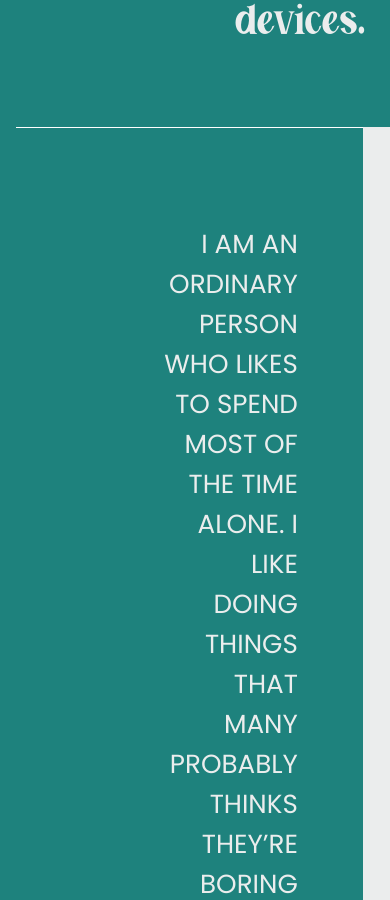
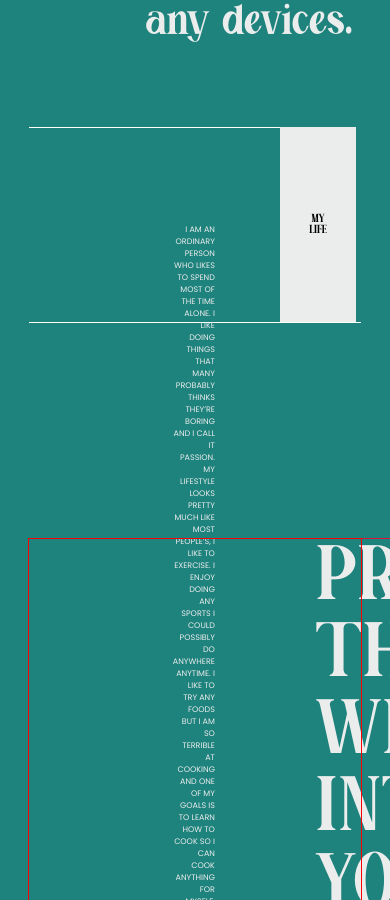
Before and after one commit to reynaldlamury/portfolio, a Next.js app: page / in a window 390 px wide. Shown: the part 1100-2000 px from the top of the page. Built offline with nearby package versions, Linux system fonts and the light colour scheme.

Commit message:
add font-size, padding, and margin and container fluidity to MY LiFE section (responsive step-1)

```diff
--- a/styles/Main/About.scss
+++ b/styles/Main/About.scss
@@ -1,6 +1,8 @@
 .about {
   display: flex;
   margin-right: 18.5em;
+  width: clamp(2em, 80vw, 60em);
+  height: clamp(2em, 50vw, 60em);
 
   &__desc-with-line {
     display: flex;
@@ -15,12 +17,14 @@
     padding-left: 9em;
 
     p {
-      font-size: 1.6375rem;
+      // font-size: 1.6375rem;
+      font-size: clamp(0.5rem, 2vw, 1.6375rem);
     }
   }
 
   &__title {
-    font-size: 2.5rem;
+    // font-size: 2.5rem;
+    font-size: clamp(0.5rem, 3vw, 2.5rem);
     background-color: var(--bg-white-ternary);
     color: black;
     padding-inline: 2.5em;
--- a/styles/utility.scss
+++ b/styles/utility.scss
@@ -1,6 +1,6 @@
 .full-container {
   $max-width: 2500px; /* 4k resolution */
-  $container-padding: 1em;
+  $container-padding: 1.8em;
   // outline: 1px solid red;
 
   width: min($max-width, 100% - ($container-padding * 2));
```
